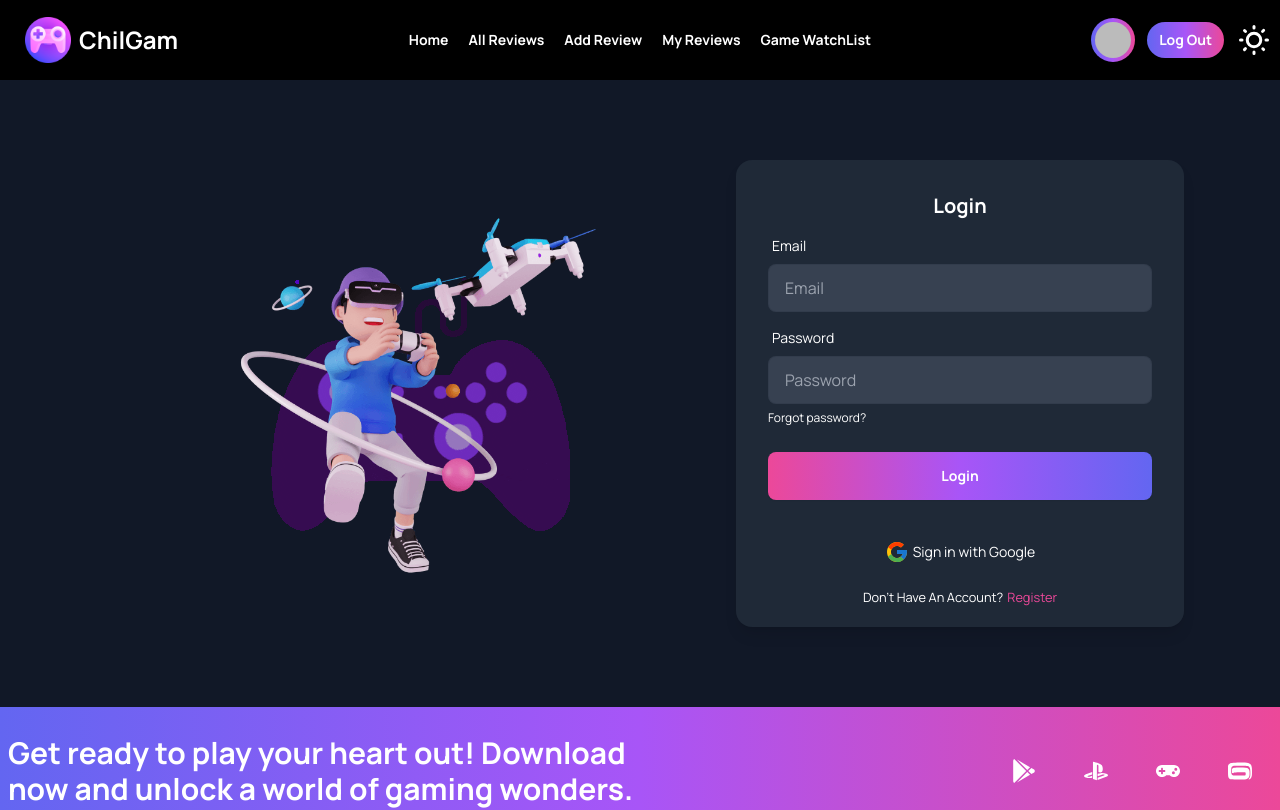
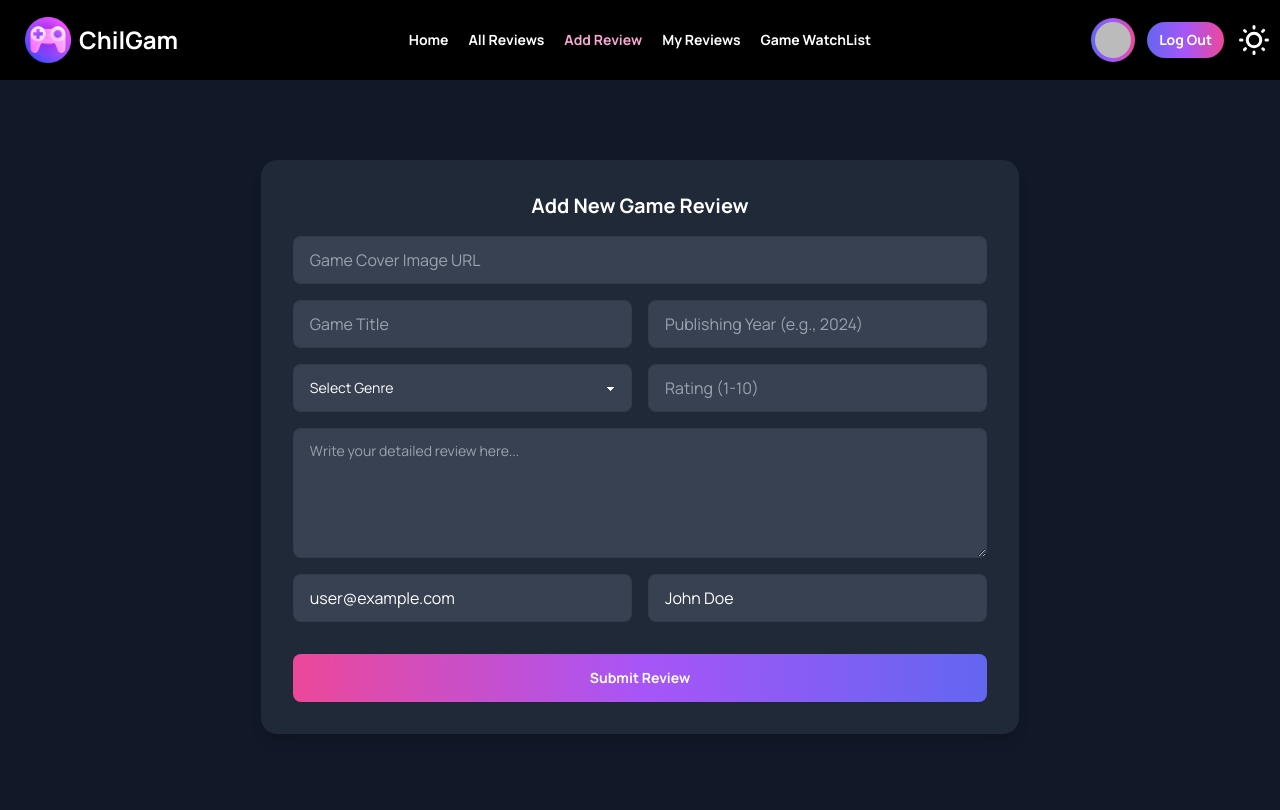
Before and after one commit to DKAbir111/Chill-gamer-client, a React (Vite) app: page /addreview in a window 1280 px wide. Before the commit this address led to /login. Shown: the top 810 px of the page. Built offline with nearby package versions, Linux system fonts and the light colour scheme; no server answers; sample sign-in values are in the browser's storage.

Commit message:
taking value from user for game review

```diff
--- a/src/Provider/AuthProvider.jsx
+++ b/src/Provider/AuthProvider.jsx
@@ -7,30 +7,36 @@ import { useEffect, useState } from "react";
 
 export default function AuthProvider({ children }) {
     const provider = new GoogleAuthProvider()
+    const [loading, setLoading] = useState(true)
 
     const [user, setUser] = useState(null)
     //google sign in
     const googleSignIn = () => {
+        setLoading(true)
         return signInWithPopup(auth, provider)
     }
     // state observer
     useEffect(() => {
         const unsubscribe = onAuthStateChanged(auth, (user) => {
             setUser(user);
+            setLoading(false)
         })
         return () => unsubscribe();
     }, [])
 
     //sign in with email and paswords
     const signIn = (email, password) => {
+        setLoading(true)
         return signInWithEmailAndPassword(auth, email, password)
     }
     //Sign out
     const logOut = () => {
+        setLoading(true)
         return signOut(auth)
     }
     //cteate user
     const createUser = (email, password) => {
+        setLoading(true)
         return createUserWithEmailAndPassword(auth, email, password)
     }
     const authInfo = {
@@ -38,7 +44,8 @@ export default function AuthProvider({ children }) {
         user,
         logOut,
         createUser,
-        signIn
+        signIn,
+        loading
     }
     return (
         <AuthContext.Provider value={authInfo}>
--- a/src/components/pages/AddReview.jsx
+++ b/src/components/pages/AddReview.jsx
@@ -1,16 +1,40 @@
 export default function AddReview() {
+    const handleReviewSubmit = (e) => {
+        e.preventDefault();
+        const form = e.target;
+        const cover = form.cover.value;
+        const title = form.title.value;
+        const year = form.year.value;
+        const genre = form.genre.value;
+        const rating = form.rating.value;
+        const review = form.review.value;
+        const email = form.email.value;
+        const name = form.name.value;
+        const newReview = {
+            cover,
+            title,
+            year,
+            genre,
+            rating,
+            review,
+            email,
+            name
+        }
+        console.log(newReview);
+    }
     return (
         <div className="bg-gray-900 py-20 p-2">
             <div className="card w-3/5 bg-gray-800 shrink-0 shadow-lg text-white mx-auto" data-aos="fade-left">
-                <form className="card-body grid grid-cols-2 gap-4">
+                <form className="card-body grid grid-cols-2 gap-4" onSubmit={handleReviewSubmit}>
                     <h2 className="text-xl font-semibold text-center col-span-2">Add New Game Review</h2>
 
                     {/* Game Cover Image */}
                     <div className="form-control col-span-2">
                         <input
-                            type="url"
+                            type="text"
                             placeholder="Game Cover Image URL"
                             className="input input-bordered bg-gray-700 text-white"
+                            name="cover"
                             required
                         />
                     </div>
@@ -20,6 +44,7 @@ export default function AddReview() {
                         <input
                             type="text"
                             placeholder="Game Title"
+                            name="title"
                             className="input input-bordered bg-gray-700 text-white"
                             required
                         />
@@ -30,6 +55,7 @@ export default function AddReview() {
                         <input
                             type="number"
                             placeholder="Publishing Year (e.g., 2024)"
+                            name="year"
                             className="input input-bordered bg-gray-700 text-white"
                             min="1900"
                             max={new Date().getFullYear()}
@@ -40,10 +66,14 @@ export default function AddReview() {
                     {/* Genre Dropdown */}
                     <div className="form-control">
                         <select
+
                             className="select input-bordered bg-gray-700 text-white"
+                            name="genre"
                             required
                         >
-                            <option value="" disabled selected>Select Genre</option>
+                            <option value="">
+                                Select Genre
+                            </option>
                             <option value="Action">Action</option>
                             <option value="RPG">RPG</option>
                             <option value="Adventure">Adventure</option>
@@ -60,6 +90,7 @@ export default function AddReview() {
                             className="input input-bordered bg-gray-700 text-white"
                             min="1"
                             max="10"
+                            name="rating"
                             required
                         />
                     </div>
@@ -70,6 +101,7 @@ export default function AddReview() {
                             placeholder="Write your detailed review here..."
                             className="textarea input-bordered bg-gray-700 text-white"
                             rows="4"
+                            name="review"
                             required
                         ></textarea>
                     </div>
@@ -80,6 +112,7 @@ export default function AddReview() {
                             type="email"
                             value="user@example.com"
                             placeholder="User Email"
+                            name="email"
                             className="input input-bordered bg-gray-700 text-white"
                             readOnly
                         />
@@ -91,6 +124,7 @@ export default function AddReview() {
                             type="text"
                             value="John Doe"
                             placeholder="User Name"
+                            name="name"
                             className="input input-bordered bg-gray-700 text-white"
                             readOnly
                         />
--- a/src/routes/PrivateRoute.jsx
+++ b/src/routes/PrivateRoute.jsx
@@ -4,7 +4,12 @@ import { AuthContext } from "../Context/AuthContext"
 import { Navigate } from "react-router-dom"
 
 export default function PrivateRoute({ children }) {
-    const { user } = useContext(AuthContext)
+    const { user, loading } = useContext(AuthContext)
+    if (loading) {
+        return <div className="flex justify-center items-center h-screen">
+            <span className="loading loading-ring loading-lg text-pink-500"></span>
+        </div>
+    }
     if (user && user?.email) {
         return children;
     }
```
